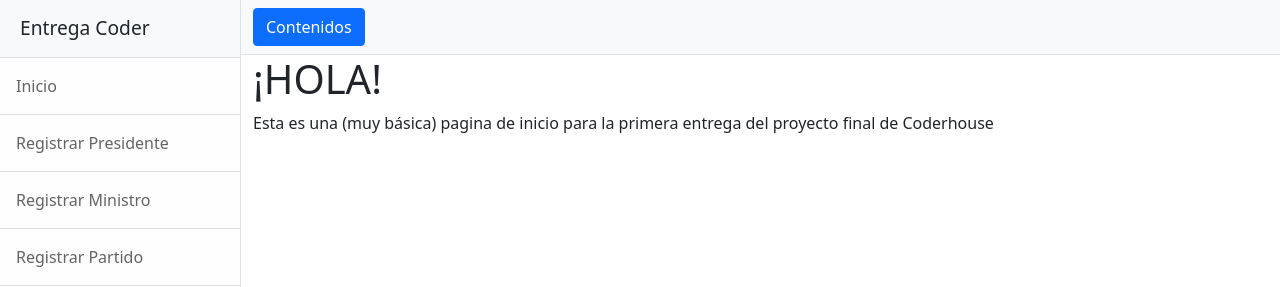
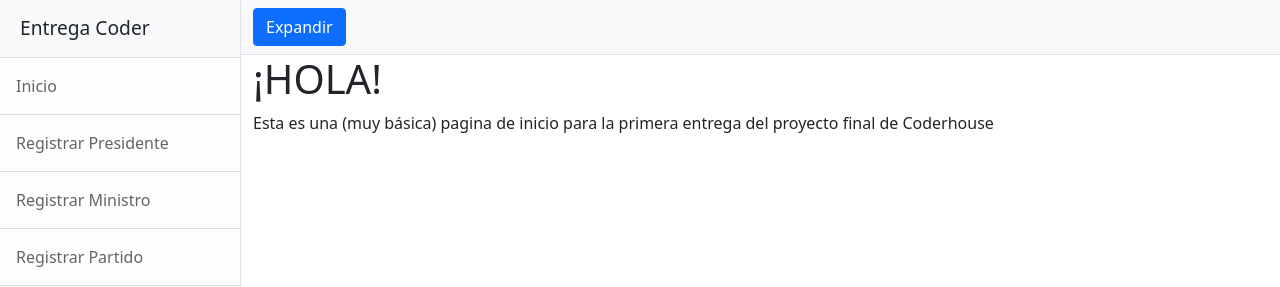
Before and after one commit to JoaquinAiraudo/Coder_JoaquinAiraudo, a Django app: page / in a window 1280 px wide. Shown: the top 287 px of the page. Run offline with Django 4.2, Linux system fonts and the light colour scheme; some libraries are stand-ins or nearby versions.

Commit message:
v 0.0.0.01

```diff
--- a/app_data/templates/app_data/base.html
+++ b/app_data/templates/app_data/base.html
@@ -34,7 +34,7 @@
                 <!-- Top navigation-->
                 <nav class="navbar navbar-expand-lg navbar-light bg-light border-bottom">
                     <div class="container-fluid">
-                        <button class="btn btn-primary" id="sidebarToggle"> Contenidos </button>
+                        <button class="btn btn-primary" id="sidebarToggle"> Expandir </button>
                         <button class="navbar-toggler" type="button" data-bs-toggle="collapse" data-bs-target="#navbarSupportedContent" aria-controls="navbarSupportedContent" aria-expanded="false" aria-label="Toggle navigation"><span class="navbar-toggler-icon"></span></button>
                     </div>
                 </nav>
--- a/app_views/templates/app_views/base.html
+++ b/app_views/templates/app_views/base.html
@@ -34,7 +34,7 @@
                 <!-- Top navigation-->
                 <nav class="navbar navbar-expand-lg navbar-light bg-light border-bottom">
                     <div class="container-fluid">
-                        <button class="btn btn-primary" id="sidebarToggle"> Contenidos </button>
+                        <button class="btn btn-primary" id="sidebarToggle"> Expandir </button>
                         <button class="navbar-toggler" type="button" data-bs-toggle="collapse" data-bs-target="#navbarSupportedContent" aria-controls="navbarSupportedContent" aria-expanded="false" aria-label="Toggle navigation"><span class="navbar-toggler-icon"></span></button>
                     </div>
                 </nav>
```
